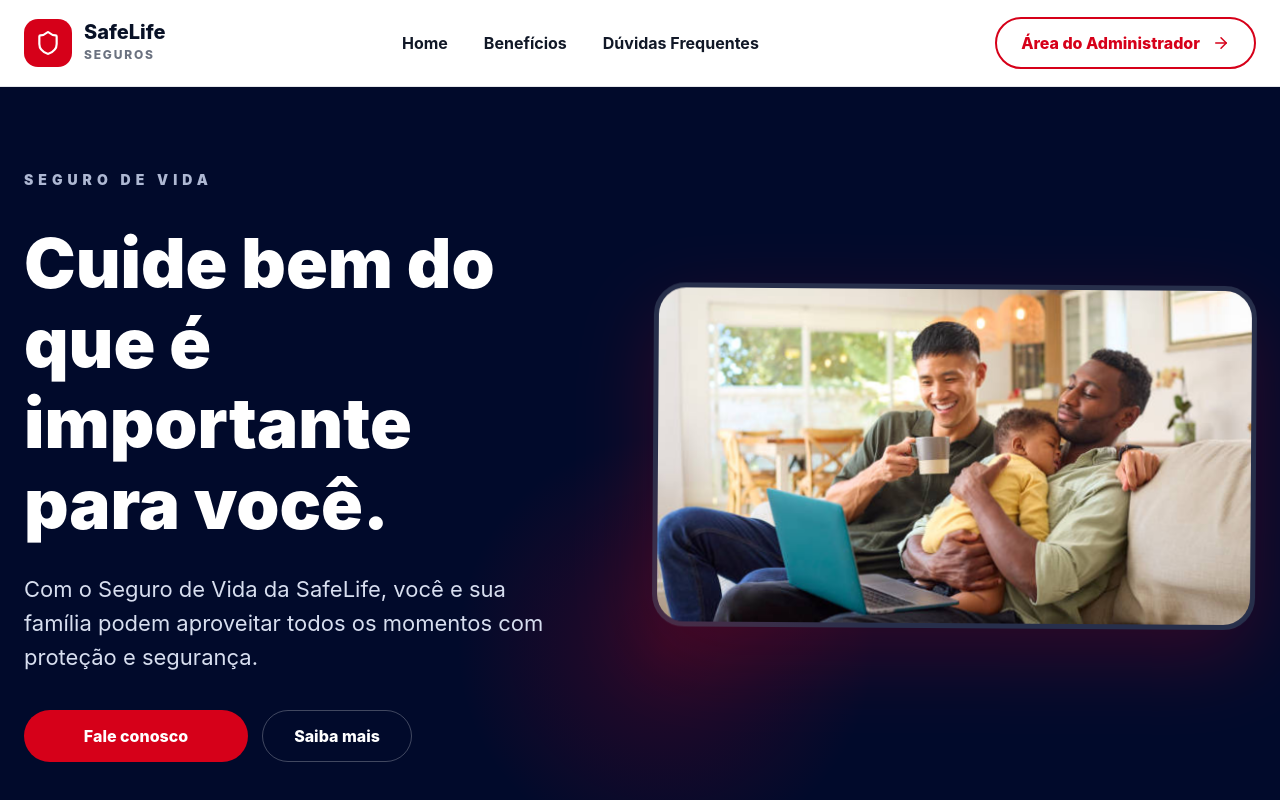
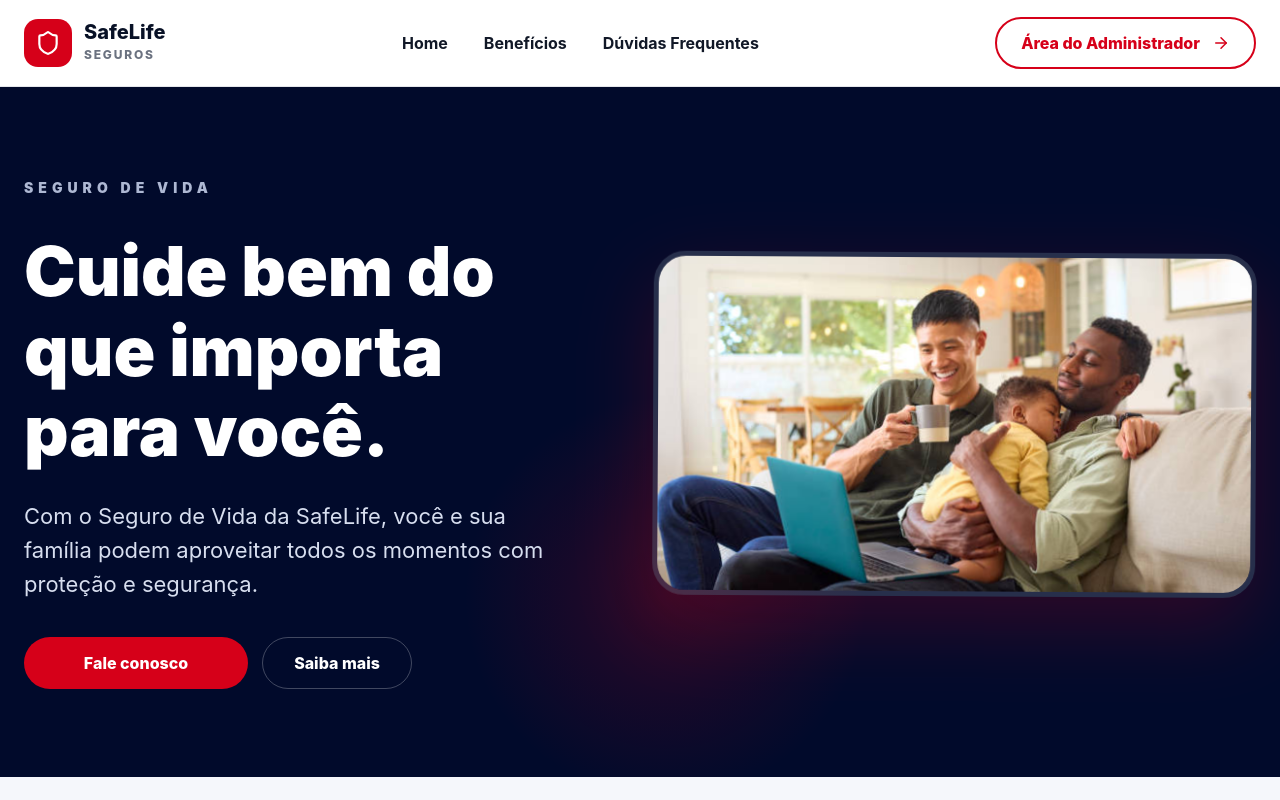
Before and after one commit to twostacktech/SafeLife-Front, a React (Vite) app: page / in a window 1280 px wide. Shown: the top 800 px of the page. Built offline with nearby package versions, Linux system fonts and the light colour scheme.

Commit message:
feat: alteração do slogan

```diff
--- a/src/components/Hero.tsx
+++ b/src/components/Hero.tsx
@@ -44,7 +44,7 @@ export default function Hero() {
       <div className="container hero-content">
         <div className="hero-text">
           <span className="subtitle">SEGURO DE VIDA</span>
-          <h1>Cuide bem do que é importante para você.</h1>
+          <h1>Cuide bem do que importa para você.</h1>
           <p>
             Com o Seguro de Vida da SafeLife, você e sua família podem
             aproveitar todos os momentos com proteção e segurança.
```
